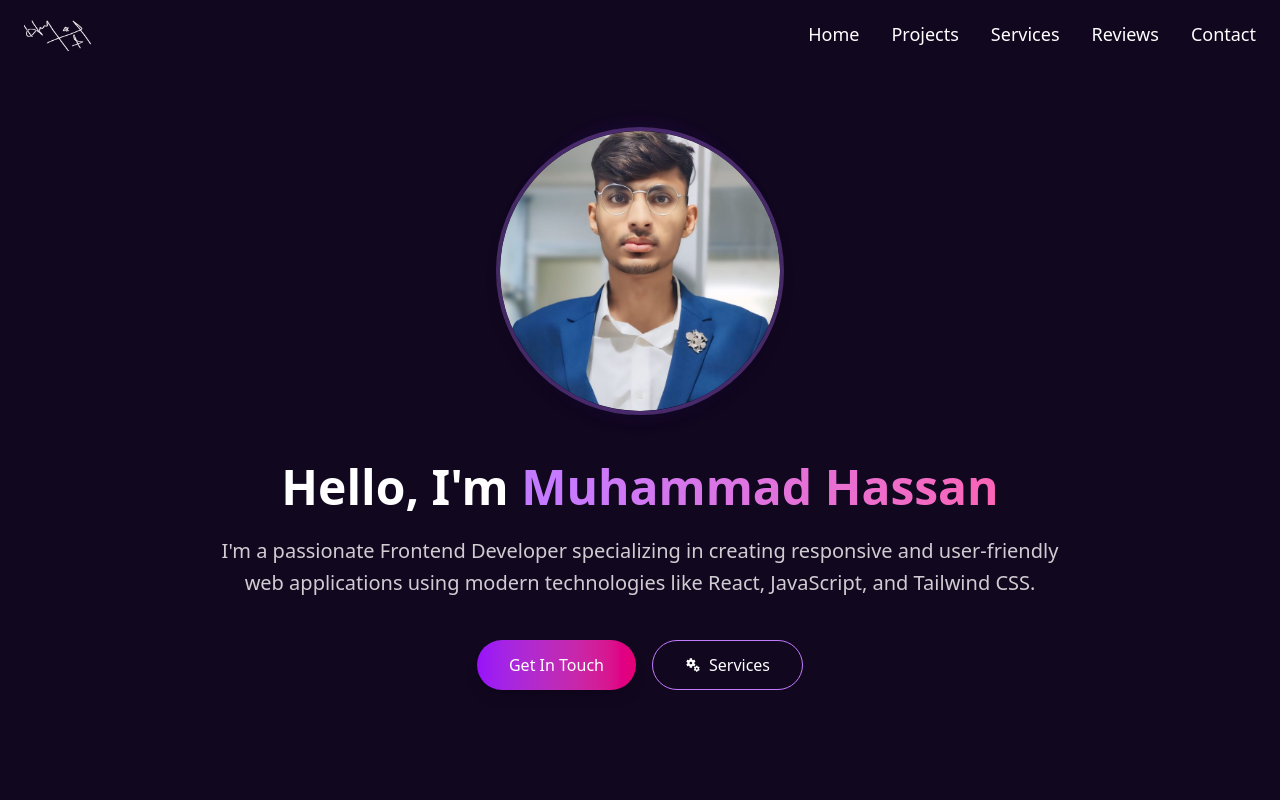
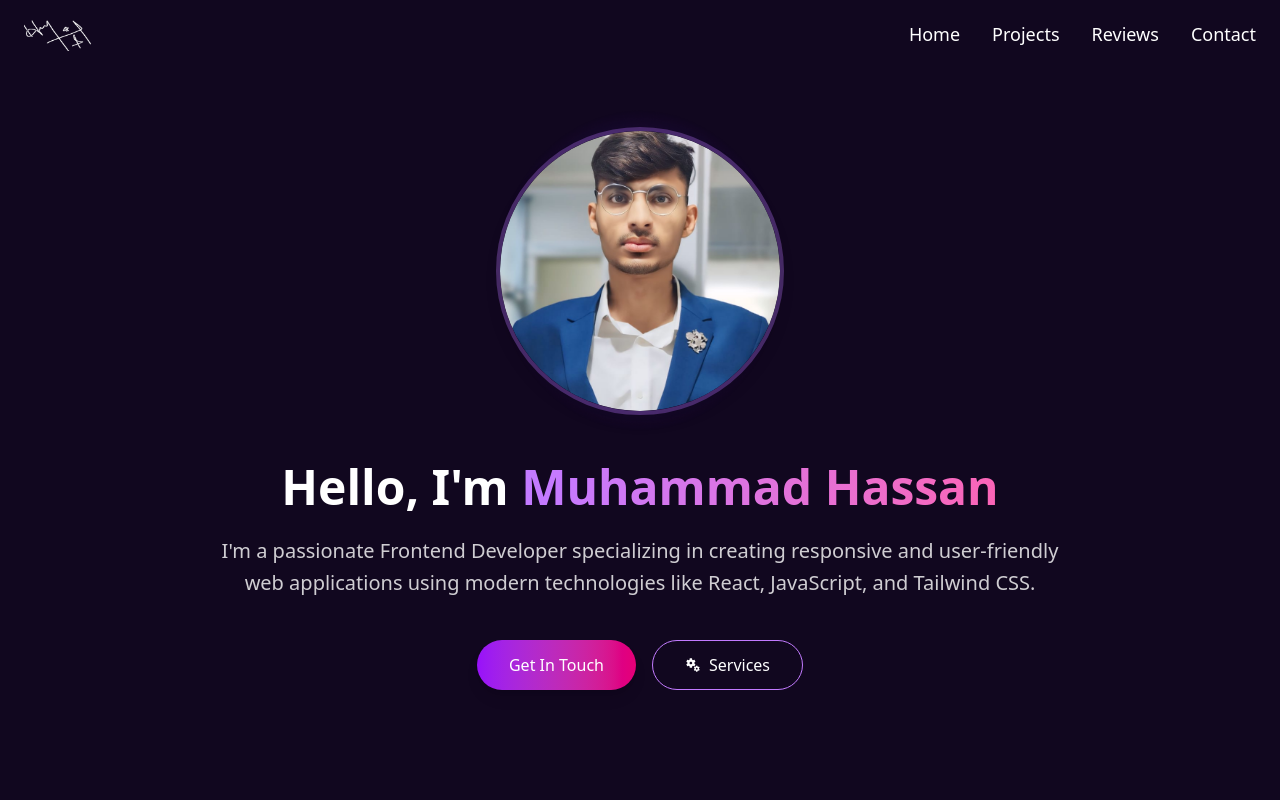
Before and after one commit to mha55ann/Portfolio, a React (Vite) app: page / in a window 1280 px wide. Shown: the top 800 px of the page. Built offline with nearby package versions, Linux system fonts and the light colour scheme.

Commit message:
Update Navbar.jsx

```diff
--- a/src/components/Navbar.jsx
+++ b/src/components/Navbar.jsx
@@ -22,8 +22,6 @@ function Navbar() {
   const navLinks = [
     { name: "Home", href: "#home" },
     { name: "Projects", href: "#projects" },
-
-    { name: "Services", href: "#services" },
     { name: "Reviews", href: "#reviews" },
     { name: "Contact", href: "#contact" },
   ];
```
